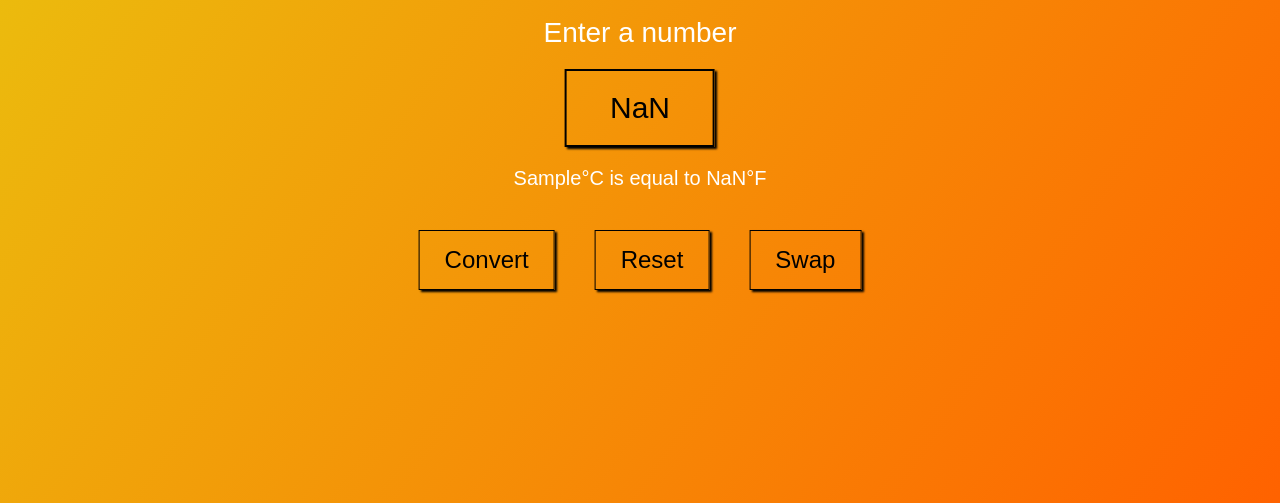
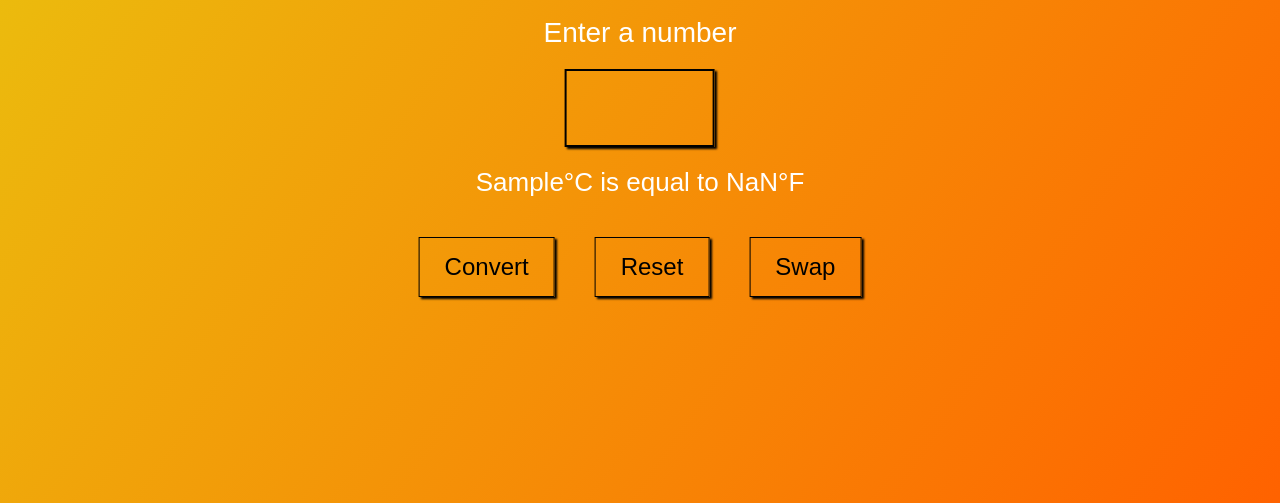
Before and after one commit to piotrzimnicki/degree_converter, a plain HTML site: page index.html in a window 1280 px wide. Both pictures are taken after typing "Sample" into the empty fields and a click on the button "Convert". Shown: the part 297-800 px from the top of the page. Drawn offline with Linux system fonts and the light colour scheme.

Commit message:
add minor tweaks

```diff
--- a/js/main.js
+++ b/js/main.js
@@ -9,9 +9,11 @@ function swap() {
     if (convertFrom.innerText == '°C') {
         convertFrom.innerText = '°F';
         convertTo.innerText = '°C';
+        result.innerText = '';
     }else {
         convertFrom.innerText = '°C';
         convertTo.innerText = '°F';
+        result.innerText = '';
     }
 }
 
@@ -21,11 +23,13 @@ function convert () {
         let y = Math.floor((input.value * 1.8 + 32 )*10)/10;
         input.value = y;
         result.innerText = `${x}°C is equal to ${y}°F`;
+        input.value = '';
     }else if (convertFrom.innerText == '°F' && input.value != '') {
         let x = input.value;
         let y = Math.floor((input.value - 32)*0.5556 * 10)/10;
         input.value = y;
         result.innerText = `${x}°F is equal to ${y}°C`;
+        input.value = '';
     }
 }
 function reset() {
--- a/sass/style.sass
+++ b/sass/style.sass
@@ -28,7 +28,7 @@ body
         margin-top: 100px
         margin-bottom: 20px
     p
-        font-size: 20px
+        font-size: 26px
         margin-top: 20px
     button
         display: block
@@ -61,4 +61,4 @@ body
     margin-bottom: 20px
     font-size: 28px
 .result
-    height: 23px
+    height: 30px
```
Also changed, not shown: css/style.css.
